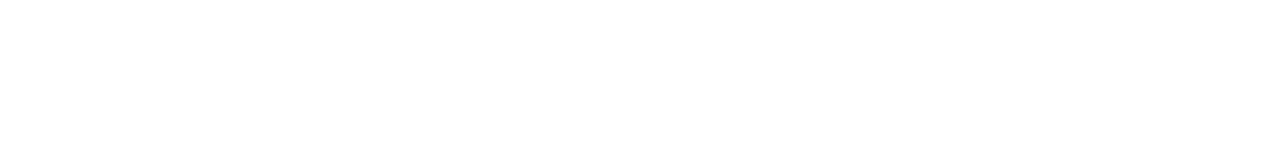
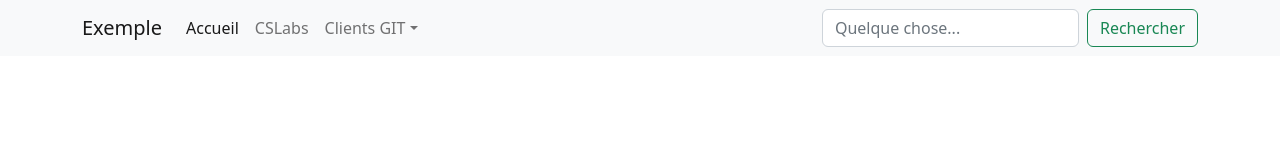
Before and after one commit to ppoitier/formation-git-cslabs-2023, a plain HTML site: page index.html in a window 1280 px wide. Drawn offline with nearby package versions, Linux system fonts and the light colour scheme.

Commit message:
Add Navbar

```diff
--- a/index.html
+++ b/index.html
@@ -16,7 +16,38 @@
 <body>
   <header>
     <!-- place navbar here -->
-
+    <nav class="navbar navbar-expand-sm navbar-light bg-light">
+        <div class="container">
+          <a class="navbar-brand" href="#">Exemple</a>
+          <button class="navbar-toggler d-lg-none" type="button" data-bs-toggle="collapse" data-bs-target="#collapsibleNavId" aria-controls="collapsibleNavId"
+              aria-expanded="false" aria-label="Toggle navigation">
+              <span class="navbar-toggler-icon"></span>
+          </button>
+          <div class="collapse navbar-collapse" id="collapsibleNavId">
+              <ul class="navbar-nav me-auto mt-2 mt-lg-0">
+                  <li class="nav-item">
+                      <a class="nav-link active" href="#" aria-current="page">Accueil <span class="visually-hidden">(current)</span></a>
+                  </li>
+                  <li class="nav-item">
+                      <a class="nav-link" href="#">CSLabs</a>
+                  </li>
+                  <li class="nav-item dropdown">
+                      <a class="nav-link dropdown-toggle" href="#" id="dropdownId" data-bs-toggle="dropdown" aria-haspopup="true" aria-expanded="false">Clients GIT</a>
+                      <div class="dropdown-menu" aria-labelledby="dropdownId">
+                          <a class="dropdown-item" href="#">Github Desktop</a>
+                          <a class="dropdown-item" href="#">Git CLI</a>
+                          <a class="dropdown-item" href="#">GitKraken</a>
+                          <a class="dropdown-item" href="#">SmartGit</a>
+                      </div>
+                  </li>
+              </ul>
+              <form class="d-flex my-2 my-lg-0">
+                  <input class="form-control me-sm-2" type="text" placeholder="Quelque chose...">
+                  <button class="btn btn-outline-success my-2 my-sm-0" type="submit">Rechercher</button>
+              </form>
+          </div>
+    </div>
+    </nav>
   </header>
   <main>
 
```
